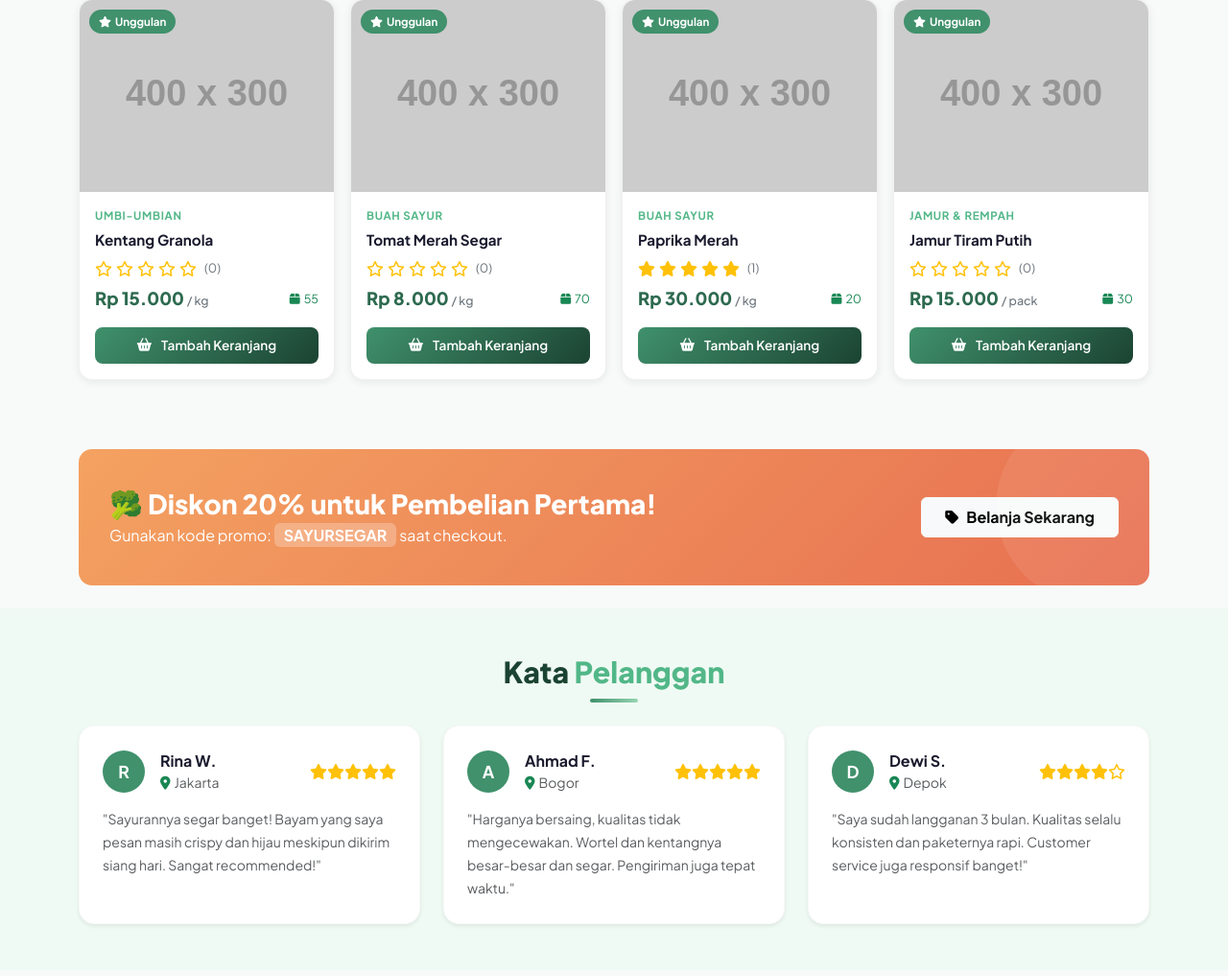
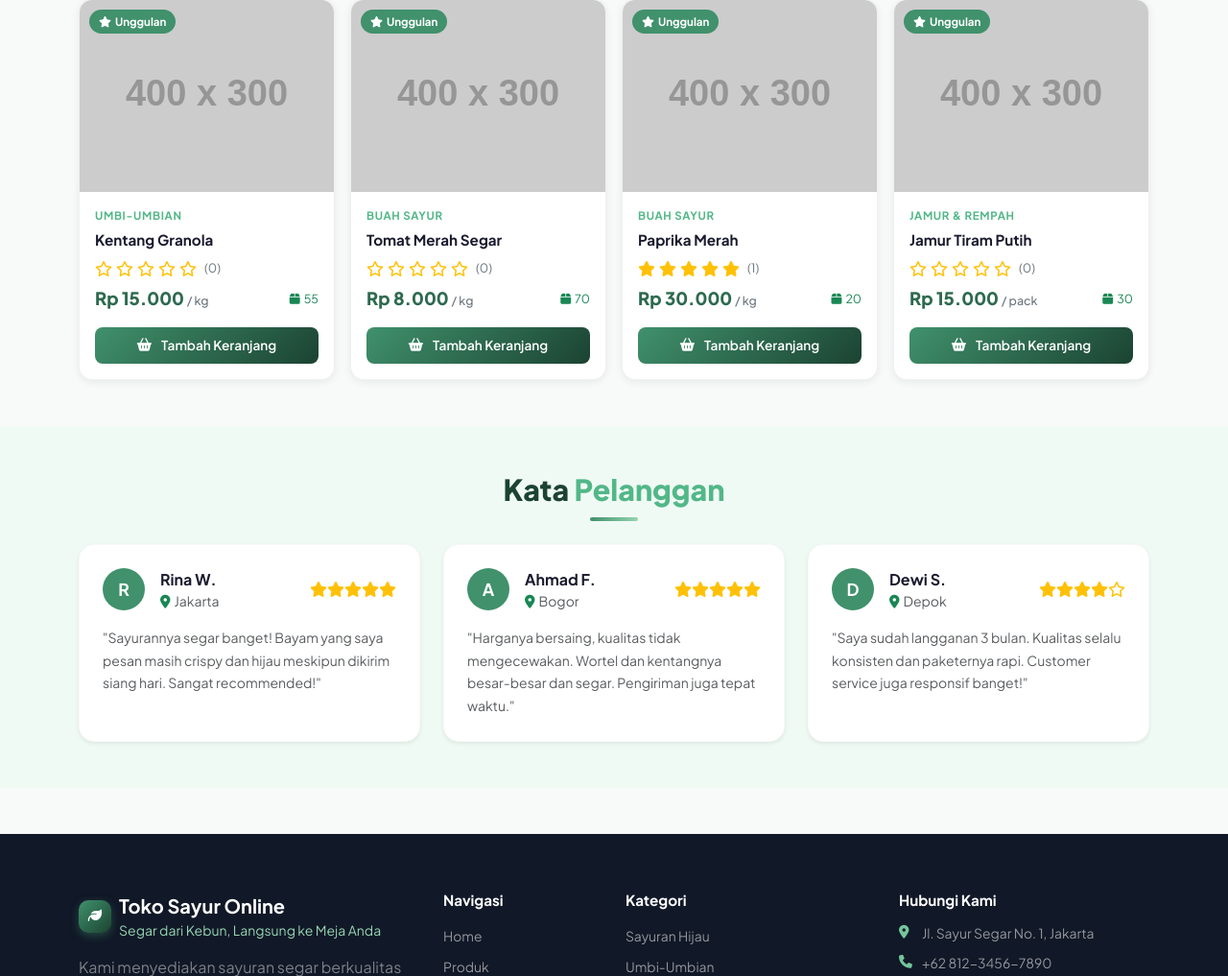
Before and after one commit to Nexterraa/vibe-project-pemula, a PHP site: page /project/ in a window 1280 px wide. Shown: the part 1801-2818 px from the top of the page at 96% size. Run offline with PHP 8.4, Linux system fonts and the light colour scheme; data comes from the database, SQL or seed files in the repository; grey boxes labelled with a size stand in for pictures from a placeholder-image service; some libraries are stand-ins or nearby versions.

Commit message:
Add files via upload

```diff
--- a/project/includes/header.php
+++ b/project/includes/header.php
@@ -90,13 +90,6 @@ $cats = $pdo->query('SELECT * FROM categories ORDER BY name')->fetchAll();
         </li>
       </ul>
 
-      <!-- Search Bar -->
-      <form class="d-flex search-form me-3" action="<?= BASE_URL ?>/products.php" method="GET">
-        <div class="input-group">
-          <input class="form-control search-input" type="search" name="q" placeholder="Cari sayur..." value="<?= isset($_GET['q']) ? e($_GET['q']) : '' ?>" aria-label="Cari">
-          <button class="btn btn-search" type="submit"><i class="fas fa-search"></i></button>
-        </div>
-      </form>
 
       <!-- Cart & Auth -->
       <div class="d-flex align-items-center gap-2">
--- a/project/index.php
+++ b/project/index.php
@@ -174,24 +174,6 @@ include 'includes/header.php';
   </div>
 </section>
 
-<!-- ══════════ PROMO BANNER ══════════ -->
-<section class="py-4">
-  <div class="container fade-in-section">
-    <div class="promo-banner">
-      <div class="row align-items-center g-3">
-        <div class="col-md-8">
-          <h3 class="text-white fw-800 mb-1">🥦 Diskon 20% untuk Pembelian Pertama!</h3>
-          <p class="text-white mb-0 opacity-90">Gunakan kode promo: <strong style="background:rgba(255,255,255,.25);padding:2px 10px;border-radius:6px;">SAYURSEGAR</strong> saat checkout.</p>
-        </div>
-        <div class="col-md-4 text-md-end">
-          <a href="<?= BASE_URL ?>/products.php" class="btn btn-light fw-700 px-4 py-2">
-            <i class="fas fa-tag me-2"></i>Belanja Sekarang
-          </a>
-        </div>
-      </div>
-    </div>
-  </div>
-</section>
 
 <!-- ══════════ TESTIMONIALS ══════════ -->
 <section class="py-5" style="background:var(--green-50);">
```
